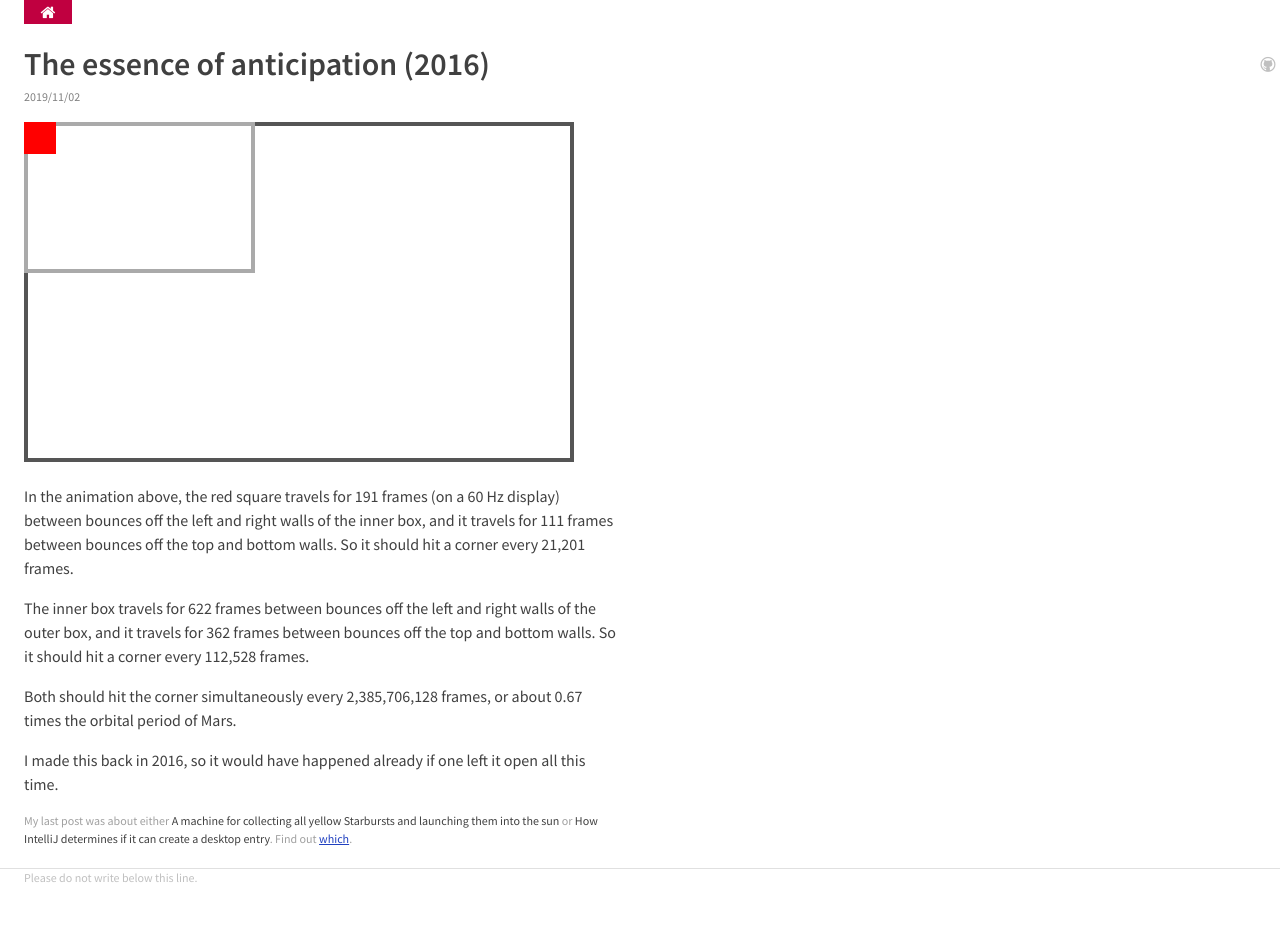
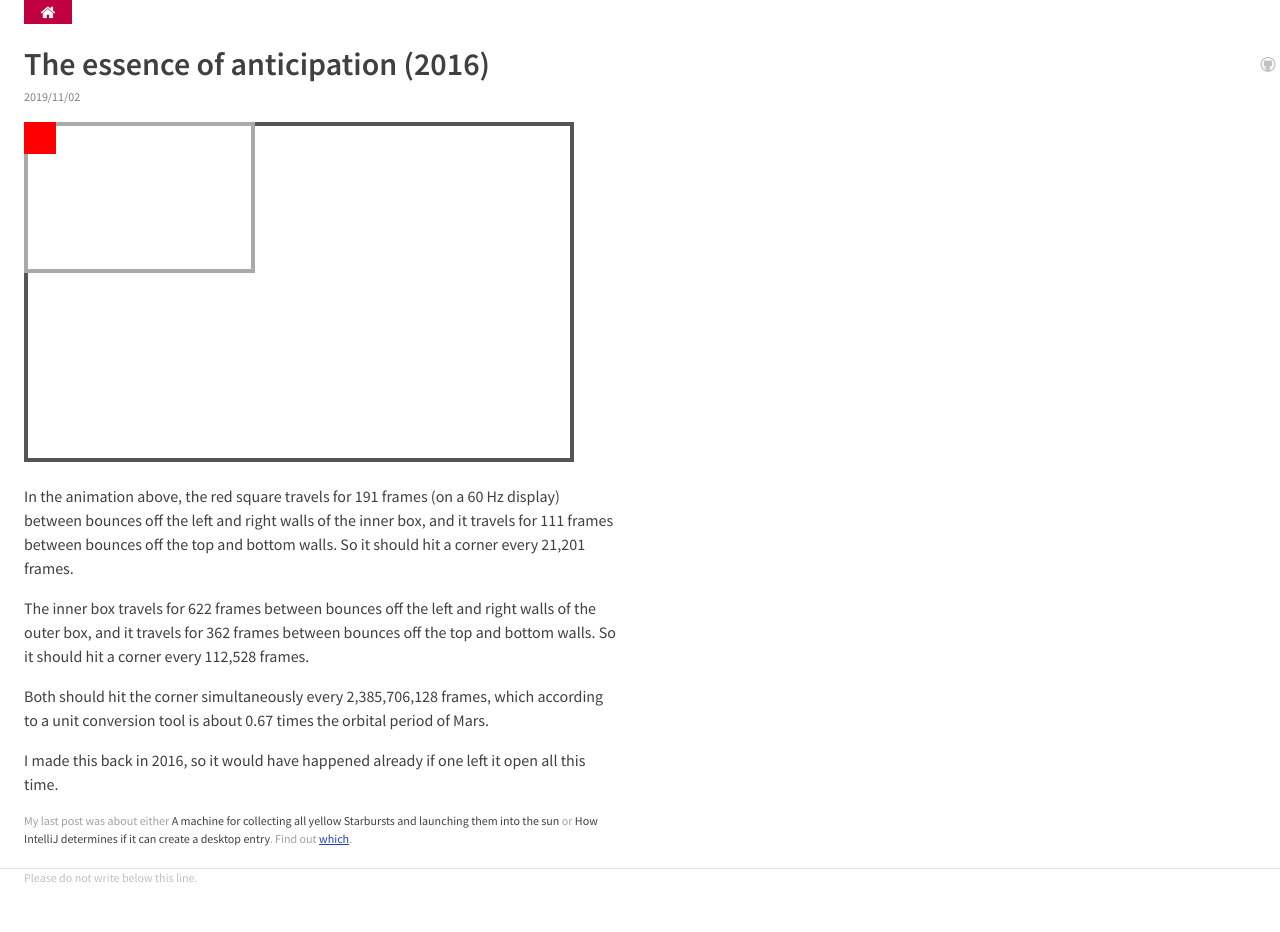
Before and after one commit to wh0/wh0.github.io, a Jekyll site: the page built from _posts/2019-11-02-eoa.md, in a window 1280 px wide. Built offline with Jekyll 4.4.1, drawn with Linux system fonts in a browser that asks for light colours.

Commit message:
update wording

```diff
--- a/_posts/2019-11-02-eoa.md
+++ b/_posts/2019-11-02-eoa.md
@@ -16,6 +16,6 @@ The inner box travels for 622 frames between bounces off the left and right wall
 it travels for 362 frames between bounces off the top and bottom walls.
 So it should hit a corner every 112,528 frames.
 
-Both should hit the corner simultaneously every 2,385,706,128 frames, or about 0.67 times the orbital period of Mars.
+Both should hit the corner simultaneously every 2,385,706,128 frames, which according to a unit conversion tool is about 0.67 times the orbital period of Mars.
 
 I made this back in 2016, so it would have happened already if one left it open all this time.
```
